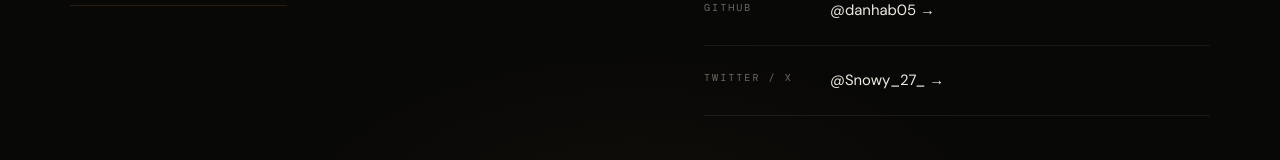
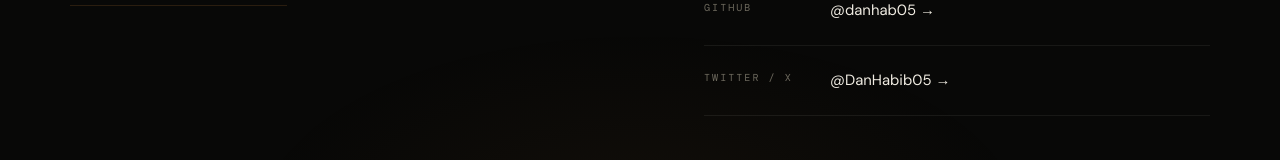
Before and after one commit to danhab05/danhabibtech, a Next.js app: page / in a window 1280 px wide. Shown: the part 5271-5431 px from the top of the page. Built offline with nearby package versions, Linux system fonts and the light colour scheme.

Commit message:
chore: update Twitter URL to DanHabib05

```diff
--- a/app/layout.tsx
+++ b/app/layout.tsx
@@ -69,7 +69,7 @@ export const metadata: Metadata = {
     title: "Dan Habib | Développeur Fullstack & Automatisation",
     description:
       "Automatisation, fullstack, scraping et outils internes pour gagner du temps.",
-    creator: "@Snowy_27_",
+    creator: "@DanHabib05",
   },
   robots: {
     index: true,
--- a/app/page.tsx
+++ b/app/page.tsx
@@ -163,7 +163,7 @@ const jsonLd = {
     "https://danhabib.dev",
     "https://www.linkedin.com/in/dan-habib-899b84232",
     "https://github.com/danhab05",
-    "https://twitter.com/Snowy_27_",
+    "https://x.com/DanHabib05",
   ],
   knowsAbout: [
     "Python",
@@ -553,11 +553,11 @@ export default function HomePage() {
                     <span className="contact-item-label">Twitter / X</span>
                     <span className="contact-item-value">
                       <a
-                        href="https://twitter.com/Snowy_27_"
+                        href="https://x.com/DanHabib05"
                         target="_blank"
                         rel="noopener noreferrer"
                       >
-                        @Snowy_27_ →
+                        @DanHabib05 →
                       </a>
                     </span>
                   </div>
```
